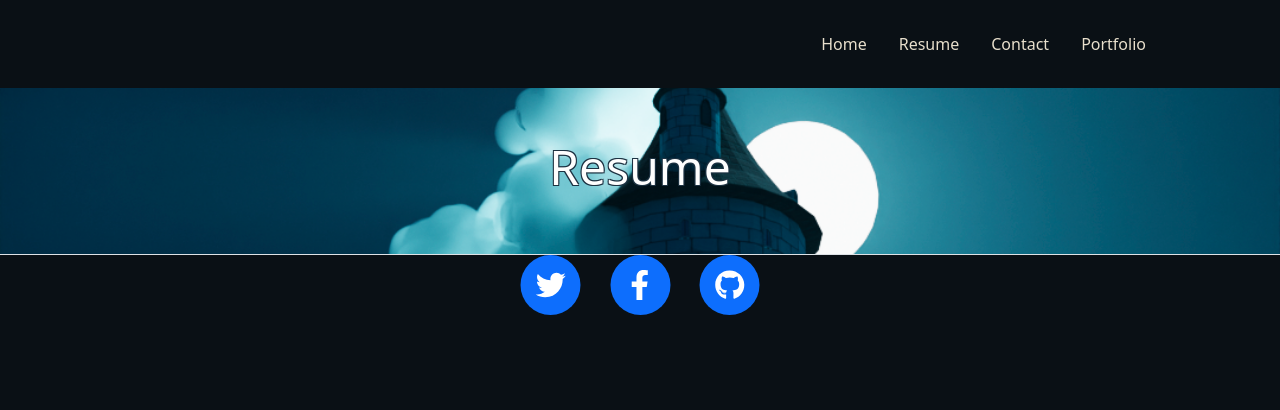
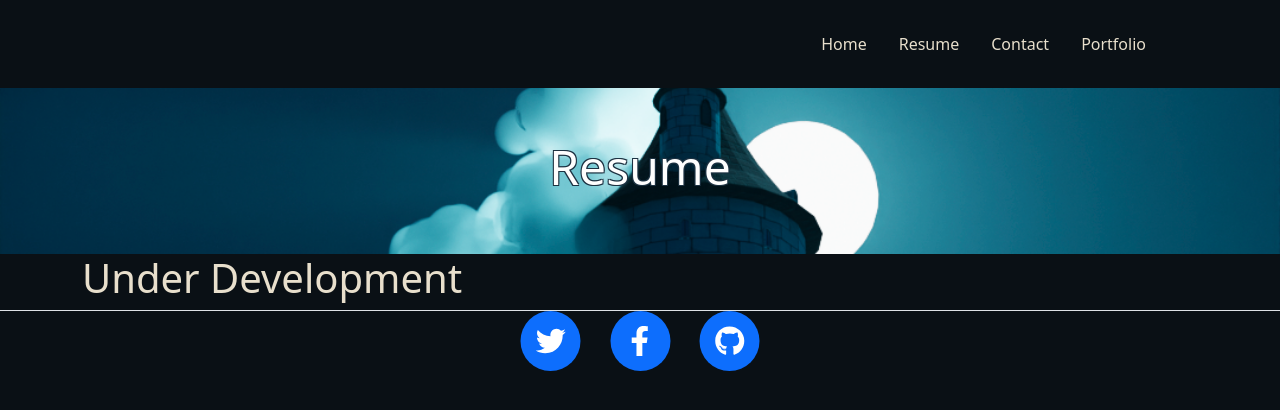
Before and after one commit to Borjabor/portfolio-website, a Flask app: page /resume in a window 1280 px wide. Shown: the top 410 px of the page. Run offline with Flask 3, Linux system fonts and the light colour scheme; some libraries are stand-ins or nearby versions.

Commit message:
dependencies

```diff
--- a/templates/resume.html
+++ b/templates/resume.html
@@ -1,3 +1,7 @@
 {% include "header.html" %}
 
+<div class="container">
+	<h1>Under Development</h1>
+</div>
+
 {% include "footer.html" %}
```
